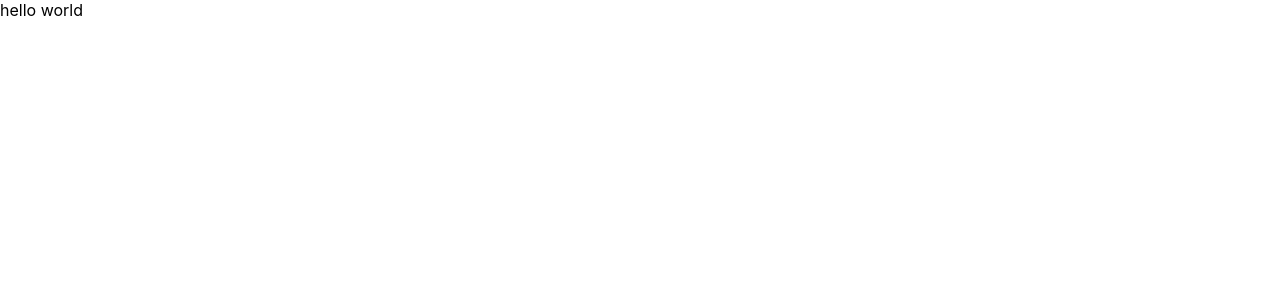
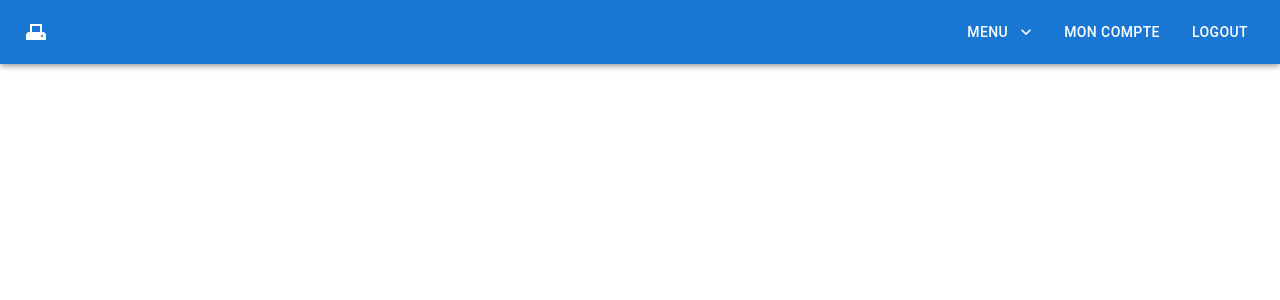
Before and after one commit to Yann2408/fil-moi-100-balles-et-un-mars-front, a Next.js app: page /home in a window 1280 px wide. Shown: the top 300 px of the page. Built offline with nearby package versions, Linux system fonts and the light colour scheme.

Commit message:
menu navbar

```diff
--- /dev/null
+++ b/components/organisms/navbar.tsx
@@ -0,0 +1,83 @@
+import { AppBar, Box, Button, Container, IconButton, Link, Menu, MenuItem, Toolbar, Typography } from "@mui/material"
+import AdfScannerIcon from '@mui/icons-material/AdfScanner';
+import KeyboardArrowDownIcon from '@mui/icons-material/KeyboardArrowDown';
+import { Stack } from "@mui/system";
+import React, { ReactNode, useState } from "react";
+
+interface NavbarProps {
+    children: ReactNode
+    maxWidth?: false | undefined
+}
+
+const Navbar = (props: NavbarProps) => {
+
+    const { children, maxWidth = 'lg' } = props
+
+    const [anchorEl, setAnchorEl] = useState<HTMLElement | null>(null)
+
+    const open = Boolean(anchorEl)
+
+    const handleClick = (event: React.MouseEvent<HTMLButtonElement>) => {
+        setAnchorEl(event.currentTarget)
+    }
+    const handleClose = () => {
+        setAnchorEl(null)
+    }
+
+    return (
+        <Box sx={{ display: 'flex' }}>
+            <AppBar position="fixed">
+
+                <Toolbar>
+                    <IconButton size="large" edge="start" color="inherit" aria-label="logo">
+                        <AdfScannerIcon />
+                    </IconButton>
+                    <Box sx={{ flexGrow: 1 }} />
+                    <Stack direction="row" spacing={2}>
+                        <Button
+                            id="menu-button"
+                            color="inherit"
+                            onClick={handleClick}
+                            aria-control={open ? 'menu' : undefined}
+                            aria-haspopup='true'
+                            aria-expanded={open ? 'true' : undefined}
+                            endIcon={<KeyboardArrowDownIcon />}
+                        >
+                            Menu
+                        </Button>
+                        <Button color="inherit">Mon Compte</Button>
+                        <Button color="inherit">Logout</Button>
+                        <Menu
+                            id="menu"
+                            anchorEl={anchorEl}
+                            open={open}
+                            MenuListProps={{ 'aria-labelledby': 'menu-button' }}
+                            onClose={handleClose}
+                        >
+                            <MenuItem>
+                                <Link href="/login" style={{ textDecoration: "none" }}>
+                                    <Typography color="black">Tissus</Typography>
+                                </Link>
+                            </MenuItem>
+                            <Link href="/login" style={{ textDecoration: "none" }}>
+                                <MenuItem color="inherit">Patrons</MenuItem>
+                            </Link>
+                            <MenuItem>Projets</MenuItem>
+                            <MenuItem>Inspirations</MenuItem>
+                            <MenuItem>To-buy-list</MenuItem>
+                            <MenuItem>Mensurations</MenuItem>
+                        </Menu>
+                    </Stack>
+                </Toolbar>
+
+            </AppBar>
+            <Box component="main" sx={{ flexGrow: 1 }} padding={{ xs: 1, sm: 2 }}>
+                <Container maxWidth={maxWidth}>
+                    {children}
+                </Container>
+            </Box>
+        </Box>
+    )
+}
+
+export default Navbar
--- a/pages/_app.tsx
+++ b/pages/_app.tsx
@@ -1,6 +1,17 @@
 import '../styles/globals.css'
 import type { AppProps } from 'next/app'
+import Head from 'next/head';
 
 export default function App({ Component, pageProps }: AppProps) {
-  return <Component {...pageProps} />
+
+  const AnyComponent = Component as any;
+
+  return (
+    <div>
+      <Head>
+        <meta name="viewport" content="initial-scale=1, width=device-width" />
+      </Head>
+      <AnyComponent {...pageProps} />
+    </div>
+  )
 }
--- a/pages/home.tsx
+++ b/pages/home.tsx
@@ -1,9 +1,14 @@
+import { Typography } from "@mui/material"
+import { NextPage } from "next"
+import Navbar from "../components/organisms/navbar"
 
-const home = (): JSX.Element => {
+const home: NextPage = () => {
     return(
-        <div>
-            hello world
-        </div>
+        <Navbar>
+             <Typography>
+                "hello world"
+             </Typography>
+         </Navbar>
     )
 }
 
```
